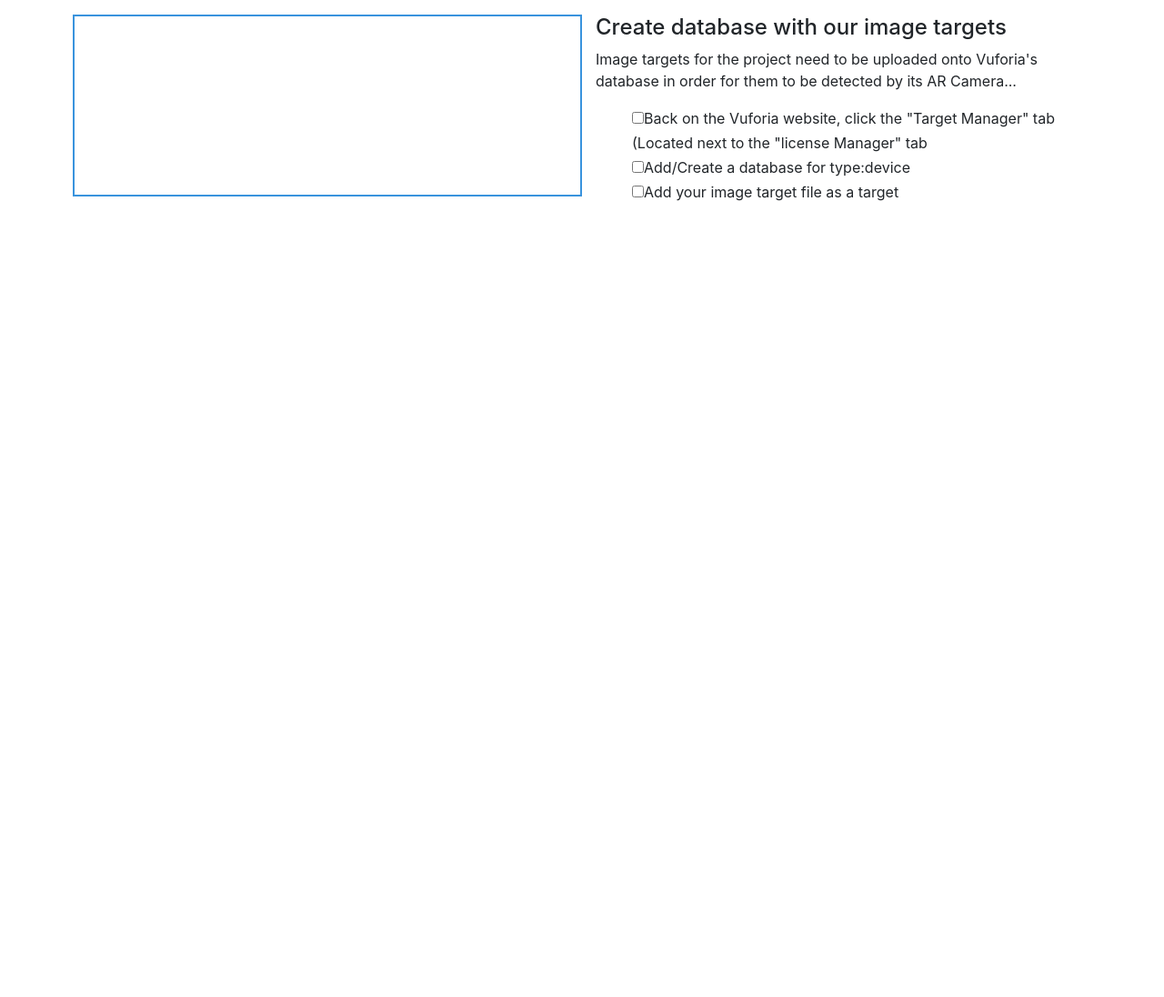
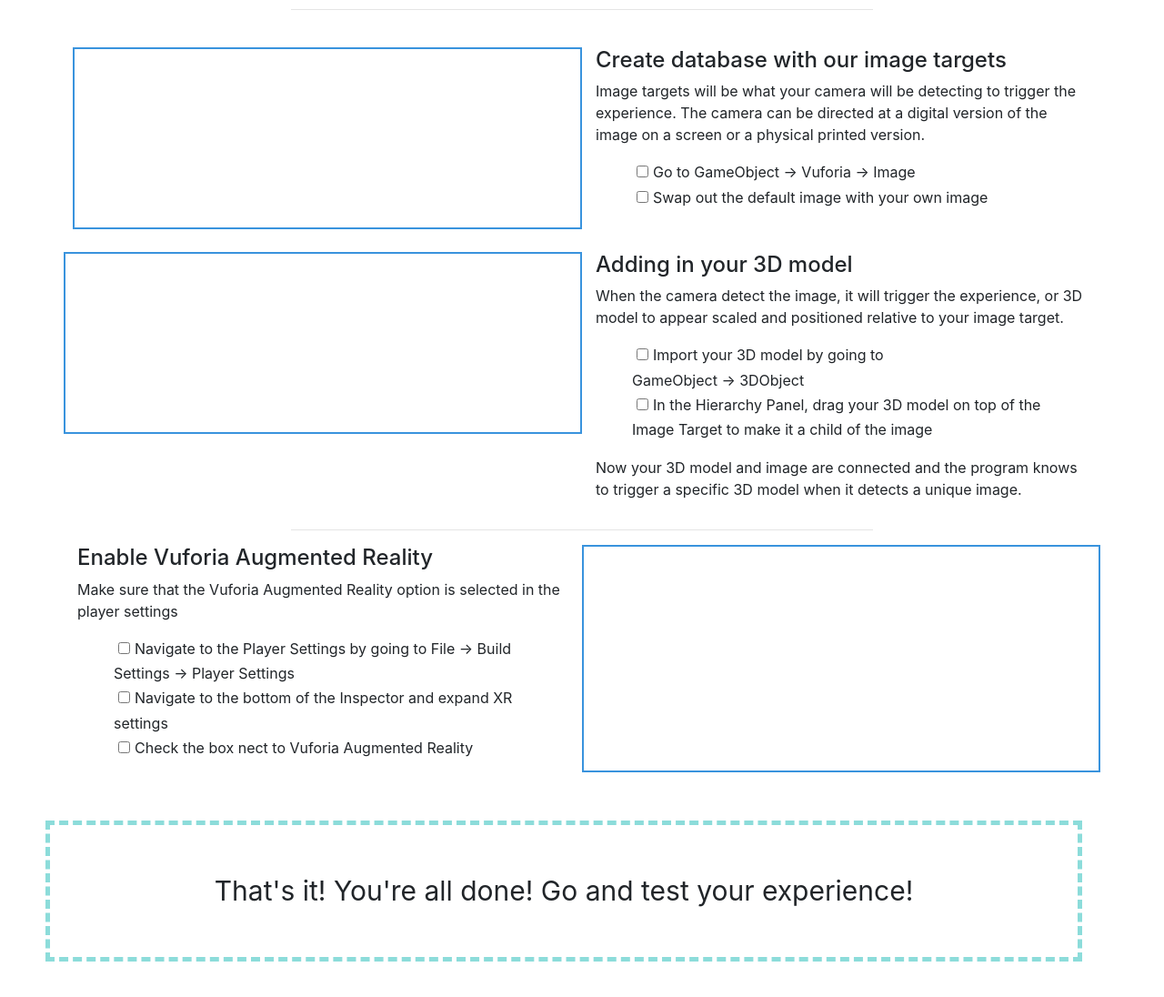
Before and after one commit to AlyssaLui/ARCurriculum, a plain HTML site: page projectOne.html in a window 1280 px wide. Shown: the part 1280-2376 px from the top of the page at 91% size. Before the commit the page ends 1547 px from the top, so only its background shows below. Drawn offline with nearby package versions, Linux system fonts and the light colour scheme.

Commit message:
completed mvp of projectOne

```diff
--- a/projectOne.html
+++ b/projectOne.html
@@ -17,6 +17,7 @@
 	</div>
 
 	<!--Project Components -->
+	<div class="container">
 		<div class = "col-xs-12 col-md-10 mx-auto">
 			<div class = "row">
 				<!-- Potentially modifying this to be dynamic-->
@@ -37,9 +38,9 @@
 				</div>
 			</div>
 		</div>
-.
+	</div>
 	<!-- Prework-->
-	<div class = "container-fluid prework">
+	<div class = "container prework">
 		<h2>Prework</h2>
 		<hr width="30%">
 		<div class = "col-xs-12 col-md-10 col-lg-7 mx-auto">
@@ -106,15 +107,61 @@
 			</div>
 			<div class="col-md-6">
 				<h4>Create database with our image targets</h4>
-				<p>Image targets for the project need to be uploaded onto Vuforia's database in order for them to be detected by its AR Camera...</p>
+				<p>Image targets will be what your camera will be detecting to trigger the experience. The camera can be directed at a digital version of the image on a screen or a physical printed version.</p>
 				<ul>
-					<li><input type="checkbox">Back on the Vuforia website, click the "Target Manager" tab (Located next to the "license Manager" tab</input></li>
-					<li><input type="checkbox">Add/Create a database for type:device</input></li>
-					<li><input type="checkbox">Add your image target file as a target</input></li>
+					<li><input type="checkbox">Go to GameObject -> Vuforia -> Image</li>
+					<li><input type="checkbox">Swap out the default image with your own image</li>
 				</ul>
 			</div>
+		</div>
+	</div>
 
+	<!-- 3D Object -->
+	<div class="container 3D-steps">
+		<div class="row">
+			<div class="col-md-6" style="height:200px;border:2px solid #3993DD;" >
+				<!-- Insert Image Here-->
 			</div>
+			<div class="col-md-6">
+				<h4>Adding in your 3D model</h4>
+				<p>When the camera detect the image, it will trigger the experience, or 3D model to appear scaled and positioned relative to your image target.</p>
+				<ul>
+					<li><input type="checkbox">Import your 3D model by going to <br/>GameObject -> 3DObject</li>
+					<li><input type="checkbox">In the Hierarchy Panel, drag your 3D model on top of the Image Target to make it a child of the image</li>
+				</ul>
+				<p> Now your 3D model and image are connected and the program knows to trigger a specific 3D model when it detects a unique image. </p>
+			</div>
+		</div>
+	</div>
+
+	<!-- Enable Vuforia AR-->
+	<hr width="50%">
+	<div class = "container enable-vuforia-ar">
+		<div class="row">
+			<div class="col-md-6">
+				<h4>Enable Vuforia Augmented Reality</h4>
+				<p>Make sure that the Vuforia Augmented Reality option is selected in the player settings</p>
+				<ul>
+					<li><input type="checkbox">Navigate to the Player Settings by going to File -> Build Settings -> Player Settings</li>
+					<li><input type="checkbox">Navigate to the bottom of the Inspector and expand XR settings</li>
+					<li><input type="checkbox">Check the box nect to Vuforia Augmented Reality</li>
+				</ul>
+			</div>
+			<div class="col-md-6" style="height:250px;border:2px solid #3993DD;" >
+				<!-- Insert Image Here-->
+			</div>
+		</div>
+	</div>
+
+	<!-- Wrap Up-->
+	<div class="container wrap-up">
+		<div class="col-lg mx-auto">
+			That's it! You're all done! Go and test your experience!
+		</div>
+	</div>
+
+	<div class="container common-bugs">
+		<!-- Common bugs developers might run into-->
 	</div>
 
 	<!-- Bootstrap Scripts -->
--- a/styles.css
+++ b/styles.css
@@ -3,6 +3,21 @@
 @tan: #F4EBE8;  /*(244, 235, 232, 0.5)*/
 @tan1: #EEE2DF; /*(238, 226, 223, 0.5)*/
 @peach: #F7D1CD;/*(247, 209, 205, 0.5)*/
+
+/*
+
+*/
+
+:root{
+	--red: #F16A70;
+	--green: #B1D877;
+	--blue: #8CDCDA;
+	--darkgrey: #4D4D4D;
+	--yellow: #FFD275;
+	--pink: #E4B1AB;
+	--peach: #F7D1CD;
+
+}
 
 *{
 	/*background-color: rgba(244, 235, 232, 0.5);*/
@@ -13,7 +28,7 @@
 	font-size: 2.5em;
 
 	/*Layout*/
-	background-color: rgba(224, 172, 213, 0.3);
+	background-color: var(--blue);
 	margin: 20px;
 	padding: 50px;
 	border-radius: 5px;
@@ -25,11 +40,14 @@
 
 .procomponents i{
 	font-size: 80px;
-	color:#F7D1CD;
+	color: var(--green );
+	opacity: 0.7;
 }
 
 .prework{
-	background-color: rgba(238, 226, 223, 0.3);
+	border-style: solid;
+	border-color: var(--blue);
+	border-width: 5px;
 	padding: 35px 35px 20px 55px;
 
 }
@@ -42,7 +60,18 @@
 	padding: 25px;
 }
 
-.image-target-steps ul li{
+.wrap-up{
+	font-size: 30px;
+	text-align: center;
+	padding: 50px;
+	margin: 50px;
+
+	border-style: dashed;
+	border-color: var(--blue);
+	border-width: 5px;
+}
+
+ul li{
 	list-style-type: none;
 	line-height: 1.7em;
 }
@@ -50,3 +79,7 @@
 h2{
 	text-align: center;
 }
+
+input{
+	margin: 5px;
+}
```
Lines whose indentation alone changed are shown as unchanged.
